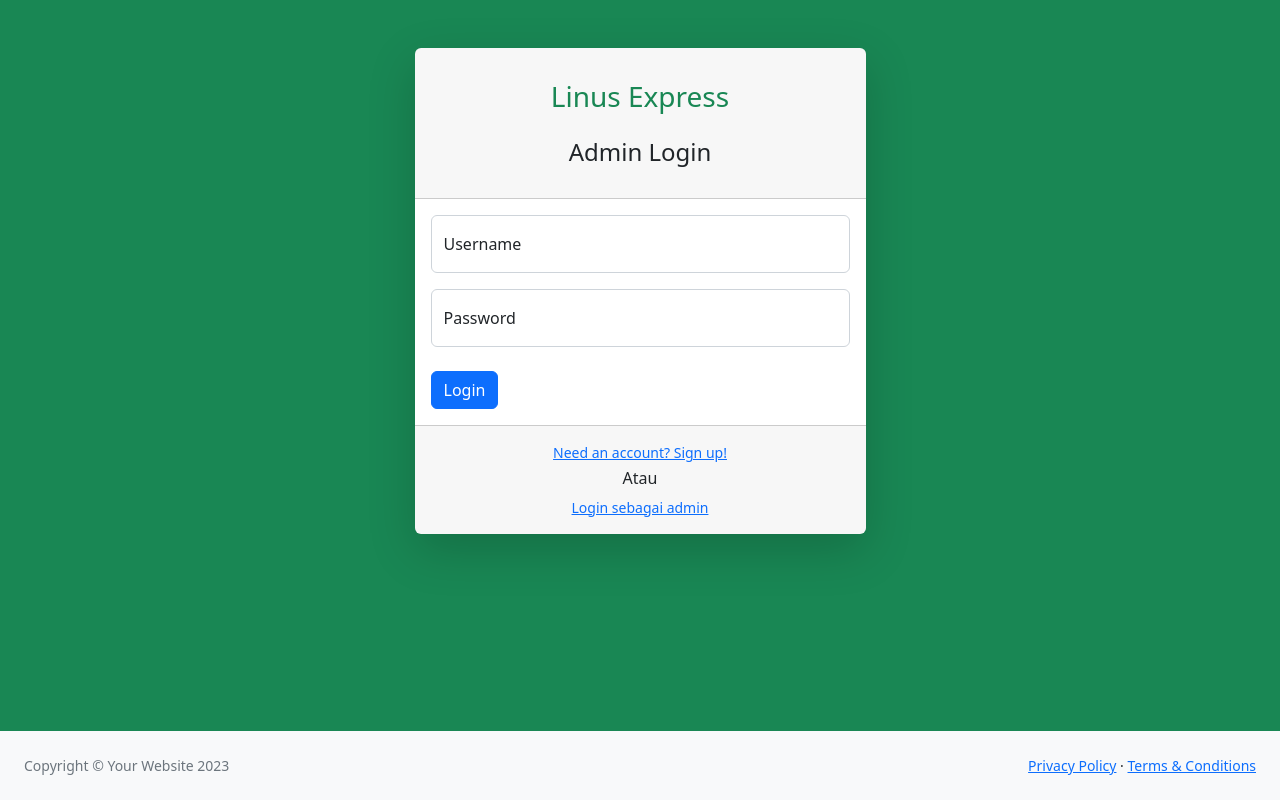
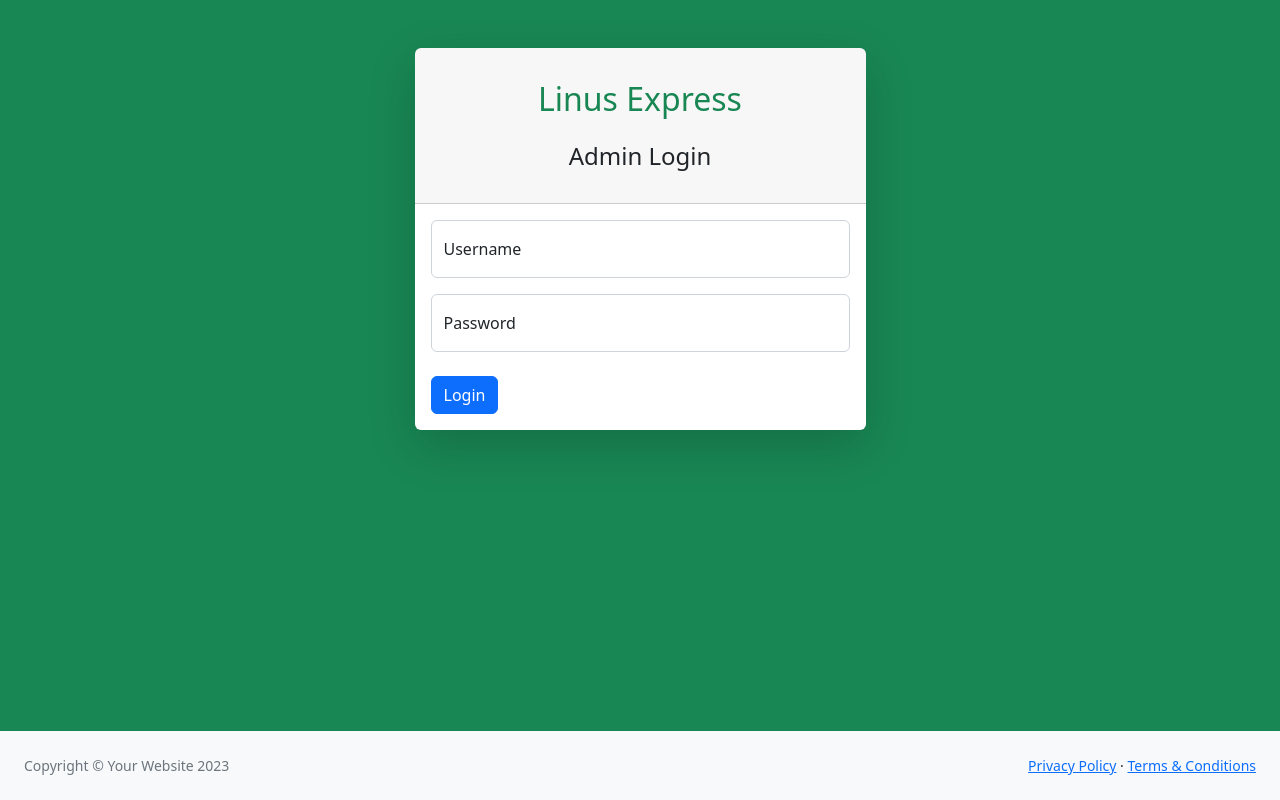
Before and after one commit to aqilwayne/Linus-Express, a PHP site: page /Dashboard/login_admin.php in a window 1280 px wide. Run offline with PHP 8.4, Linux system fonts and the light colour scheme; some libraries are stand-ins or nearby versions.

Commit message:
sinkronisasi login

```diff
--- a/Dashboard/index_admin.php
+++ b/Dashboard/index_admin.php
@@ -38,6 +38,9 @@ require '../cek.php';
                             <a class="nav-link" href="index.php">
                                 <div class="sb-nav-link-icon"><i class="fas fa-tachometer-alt"></i></div>
                                 Bus Aktif
+                            </a>
+                            <a class="nav-link" href="../index.php">
+                                Halaman User
                             </a>
                             <a class="nav-link" href="logout.php">
                                 Logout
--- a/Dashboard/login_admin.php
+++ b/Dashboard/login_admin.php
@@ -46,7 +46,7 @@ if(isset($_POST['login'])){
                             <div class="col-lg-5">
                                 <div class="card shadow-lg border-0 rounded-lg mt-5">
                                     <div class="card-header">
-                                        <h3 class="text-center font-weight-light my-4 text-success">Linus Express</h3>
+                                        <h2 class="text-center font-weight-light my-4 text-success">Linus Express</h2>
                                         <h4 class="text-center font-weight-light my-4">Admin Login</h4>
                                     </div>
                                     <div class="card-body">
@@ -64,13 +64,6 @@ if(isset($_POST['login'])){
                                             </div>
                                         </form>
                                     </div>
-                                    <div class="card-footer text-center py-3">
-                                        <div class="small">
-                                            <a href="register.php">Need an account? Sign up!</a>
-                                            <h6 style="margin-top:6px;" class="text-center font-weight-light">Atau</h6>
-                                            <a href="login_admin.php">Login sebagai admin</a>
-                                    </div>
-                                </div>
                             </div>
                         </div>
                     </div>
--- a/login_user.php
+++ b/login_user.php
@@ -46,7 +46,7 @@ if(isset($_POST['login'])){
                             <div class="col-lg-5">
                                 <div class="card shadow-lg border-0 rounded-lg mt-5">
                                     <div class="card-header">
-                                        <h3 class="text-center font-weight-light my-4 text-success">Linus Express</h3>
+                                        <h2 class="text-center font-weight-light my-4 text-success">Linus Express</h2>
                                         <h4 class="text-center font-weight-light my-4">User Login</h4>
                                     </div>
                                     <div class="card-body">
```
